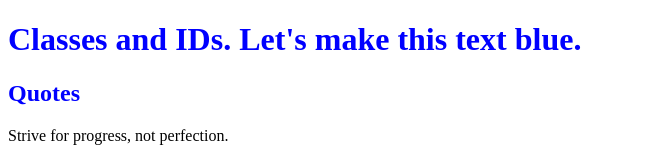
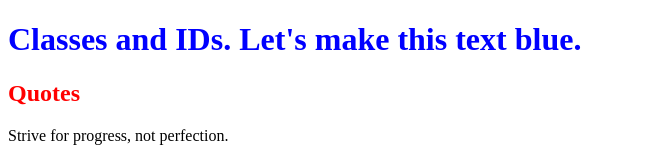
Before and after one commit to ljurado72/Classes-and-IDs, a plain HTML site: page index.html in a window 1280 px wide. Shown: the top 161 px of the page, without its empty margins (0-668 px from the left). Drawn offline with Linux system fonts and the light colour scheme.

Commit message:
Task 2 completed

```diff
--- a/index.html
+++ b/index.html
@@ -15,7 +15,7 @@
 
     <main>
       <section class="quotes">
-        <h2 class="blue">Quotes</h2>
+        <h2 class="red">Quotes</h2>
         <p class="important">Strive for progress, not perfection.</p>
         <p id="quote" class="blue">
           The man who does not read books has no advantage over the one who
--- a/style.css
+++ b/style.css
@@ -4,3 +4,7 @@
 .blue {
   color: blue;
 }
+
+.red {
+  color: red
+}
```
